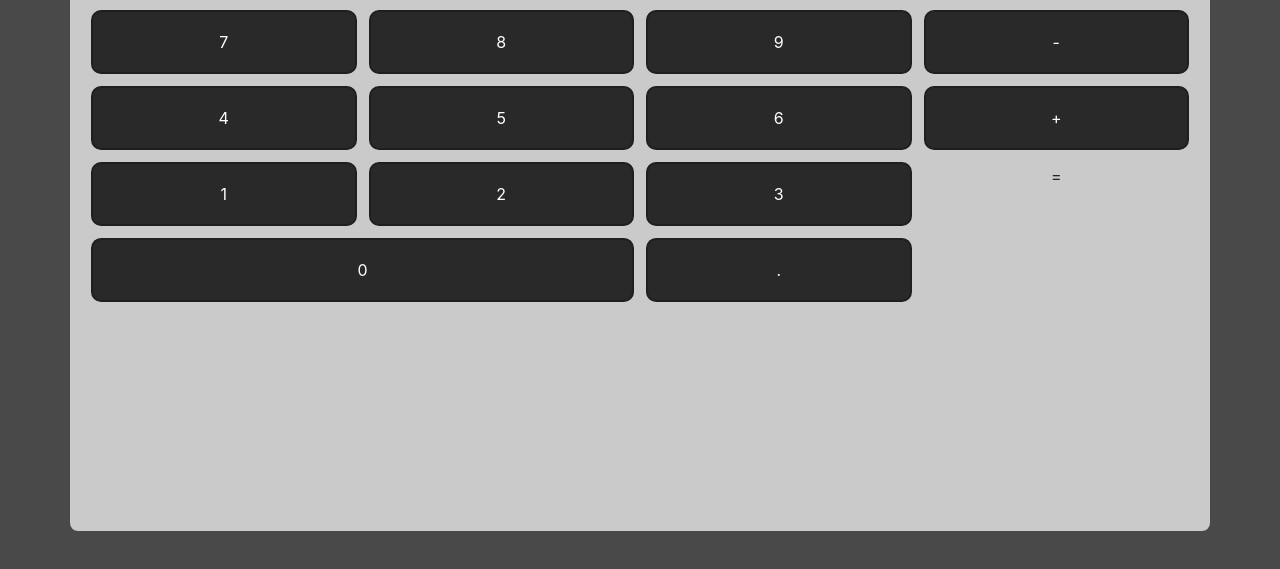
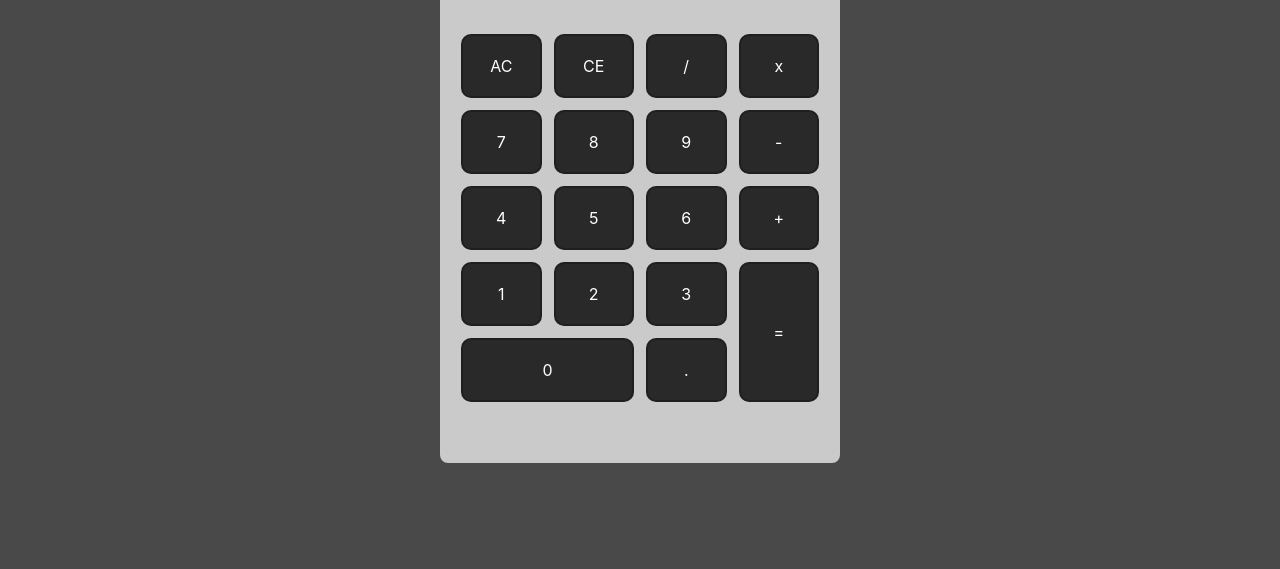
Before and after one commit to MatthewCranford/js-calculator, a plain HTML site: page calc/index.html in a window 1280 px wide. Shown: the part 269-838 px from the top of the page. Before the commit the page ends 800 px from the top, so only its background shows below. Drawn offline with nearby package versions, Linux system fonts and the light colour scheme.

Commit message:
Add responsive design

```diff
--- a/calc/styles.css
+++ b/calc/styles.css
@@ -13,6 +13,7 @@ body, html {
   height: 100%;
 
   border-radius: 8px;
+  margin: 0;
 
 }
 
@@ -48,19 +49,21 @@ body, html {
 
 
   .button {
-
-
     background-color: rgb(41, 41, 41);
     color: white;
     border-radius: 8px;
     padding: 18px 0px;
     /* margin: .5rem; */
     box-shadow: 0 0 0px 2px #1f1f1f;
+  }
 
-
-
-
-
+  .button-equal {
+    background-color: rgb(41, 41, 41);
+    color: white;
+    border-radius: 8px;
+    padding: 56px 0px;
+    /* margin: .5rem; */
+    box-shadow: 0 0 0px 2px #1f1f1f;
   }
 
   .padding {
@@ -71,12 +74,36 @@ body, html {
     padding: 0 !important;
   }
 
+  .equal {
+    padding: 8px 8px !important;
+  }
 
-
-  .button-equal {
+/* // Small devices (landscape phones, 576px and up) */
+@media (min-width: 576px) {
+  .calc-body {
+    width: 400px;
+    height: auto;
+    margin: auto;
+    top: 50%;
+    padding-bottom: 55px;
+    margin-top: 100px;
 
   }
 
-  .button-zero {
+ }
 
-  }
+/* // Medium devices (tablets, 768px and up) */
+@media (min-width: 768px) {
+
+
+ }
+
+/* // Large devices (desktops, 992px and up) */
+@media (min-width: 992px) {
+
+ }
+
+/* // Extra large devices (large desktops, 1200px and up) */
+@media (min-width: 1200px) {
+
+ }
```
